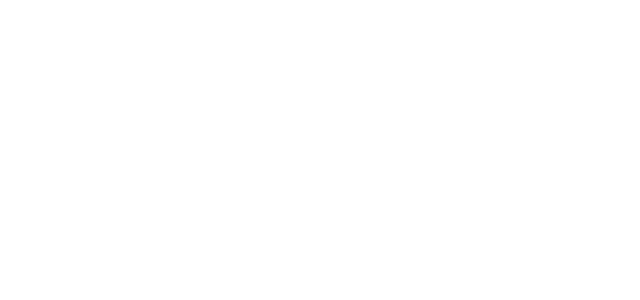
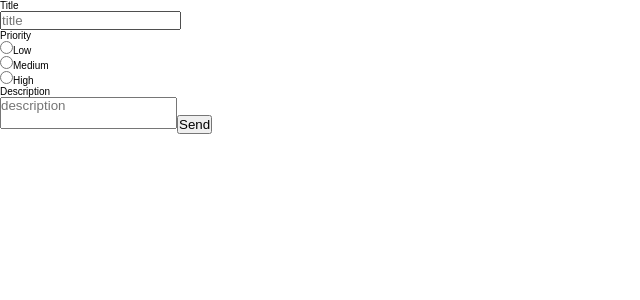
Before and after one commit to vakkko/Vladimer_Gabisonia_helfy_task, a React (Vite) app in the folder task-manager/frontend/: page / in a window 1280 px wide. Shown: the top 300 px of the page, without its empty margins (0-640 px from the left). Built offline with nearby package versions, Linux system fonts and the light colour scheme.

Commit message:
feat: add TaskForm component to send task data

```diff
--- a/task-manager/frontend/src/App.tsx
+++ b/task-manager/frontend/src/App.tsx
@@ -1,4 +1,11 @@
 import { StrictMode } from "react";
 import { createRoot } from "react-dom/client";
+import TaskForm from "./components/TaskForm/TaskForm";
 
-createRoot(document.getElementById("root")!).render(<StrictMode></StrictMode>);
+import "./styles/app.css";
+
+createRoot(document.getElementById("root")!).render(
+  <StrictMode>
+    <TaskForm />
+  </StrictMode>,
+);
--- /dev/null
+++ b/task-manager/frontend/src/components/TaskForm/PriorityField/PriorityField.tsx
@@ -0,0 +1,24 @@
+import React from "react";
+
+const PriorityField: React.FC = () => {
+  const PRIORITIES = ["Low", "Medium", "High"];
+  return (
+    <fieldset>
+      <legend>Priority</legend>
+
+      {PRIORITIES.map((priority, index) => (
+        <div key={index}>
+          <input
+            type="radio"
+            id={priority.toLowerCase()}
+            name="priority"
+            value={priority.toLowerCase()}
+          />
+          <label htmlFor={priority.toLowerCase()}>{priority}</label>
+        </div>
+      ))}
+    </fieldset>
+  );
+};
+
+export default PriorityField;
--- /dev/null
+++ b/task-manager/frontend/src/components/TaskForm/TaskForm.tsx
@@ -0,0 +1,21 @@
+import React from "react";
+
+import PriorityField from "./PriorityField/PriorityField";
+
+const TaskForm: React.FC = () => {
+  return (
+    <form>
+      <label htmlFor="title">Title</label>
+      <br />
+      <input type="text" id="title" placeholder="title" />
+      <br />
+      <PriorityField />
+      <label htmlFor="description">Description</label>
+      <br />
+      <textarea id="description" placeholder="description"></textarea>
+      <button type="submit">Send</button>
+    </form>
+  );
+};
+
+export default TaskForm;
--- /dev/null
+++ b/task-manager/frontend/src/styles/app.css
@@ -0,0 +1,28 @@
+* {
+  margin: 0;
+  padding: 0;
+  box-sizing: border-box;
+}
+
+body,
+input,
+textarea {
+  font-family: Arial, sans-serif;
+}
+
+html {
+  font-size: 62.5%;
+}
+
+input,
+textarea {
+  outline: none;
+}
+
+textarea {
+  resize: none;
+}
+
+fieldset {
+  border: none;
+}
```
